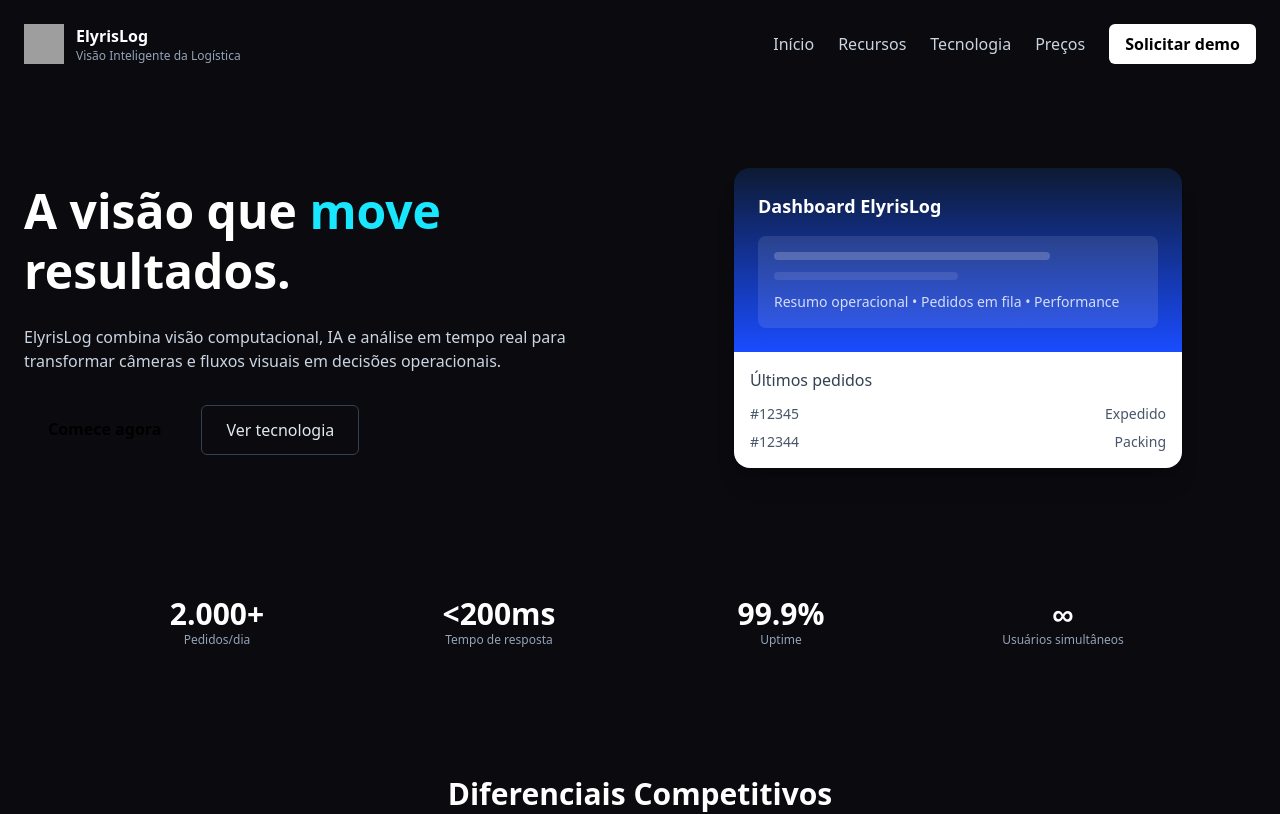
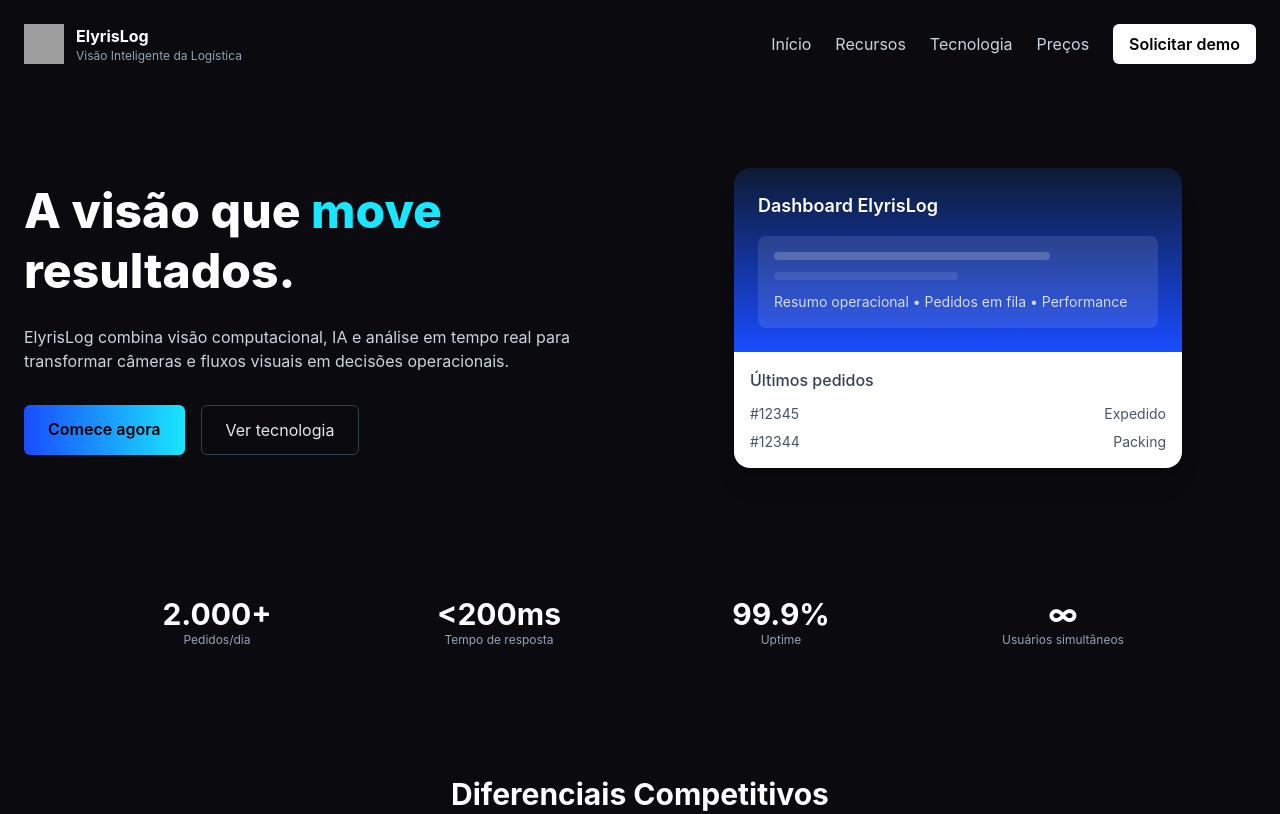
Before and after one commit to elyrislog/elyrislog-site, a Next.js app: page / in a window 1280 px wide. Shown: the top 814 px of the page. Built offline with nearby package versions, Linux system fonts and the light colour scheme; grey boxes are pictures that could not be loaded.

Commit message:
Update globals.css

```diff
--- a/app/globals.css
+++ b/app/globals.css
@@ -2,16 +2,27 @@
 @tailwind components;
 @tailwind utilities;
 
-/* Reset básico para evitar inconsistências */
-* {
-  margin: 0;
-  padding: 0;
-  box-sizing: border-box;
+:root{
+  --bg: #0A0A0F;
+  --ely-blue: #1A4CFF;
+  --ely-cyan: #19E6FF;
+  --ely-violet: #A68CFF;
 }
 
-/* Fonte padrão */
-body {
-  font-family: system-ui, sans-serif;
-  background: #ffffff;
-  color: #1a1a1a;
+html,body{height:100%}
+body{
+  background: linear-gradient(180deg, #06060a 0%, var(--bg) 100%);
+  color: #E6EEF8;
+  font-family: Inter, system-ui, -apple-system, 'Segoe UI', Roboto, 'Helvetica Neue', Arial;
+  -webkit-font-smoothing:antialiased;
+  -moz-osx-font-smoothing:grayscale;
 }
+
+.container{max-width:1100px;margin:0 auto;padding:0 1rem}
+.iris-accent{background:linear-gradient(90deg,var(--ely-blue),var(--ely-cyan));}
+.backglass{background:rgba(255,255,255,0.03);backdrop-filter:blur(6px);border-radius:12px;padding:1rem}
+a.button{display:inline-block;padding:0.75rem 1.2rem;border-radius:10px;font-weight:600;}
+.btn-primary{background:var(--ely-blue);color:#000}
+.btn-ghost{border:1px solid rgba(255,255,255,0.08);color:var(--ely-cyan)}
+h1,h2,h3{color:#FFFFFF}
+p{color:rgba(230,238,248,0.9)}
```
